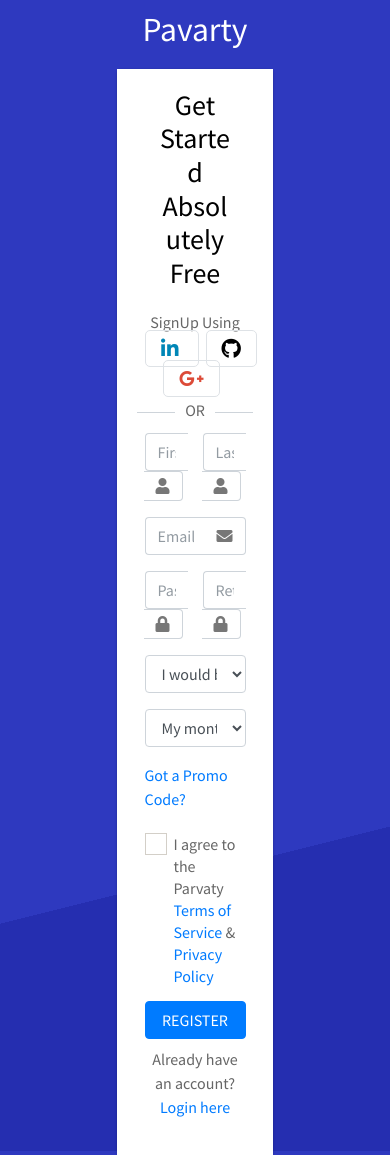
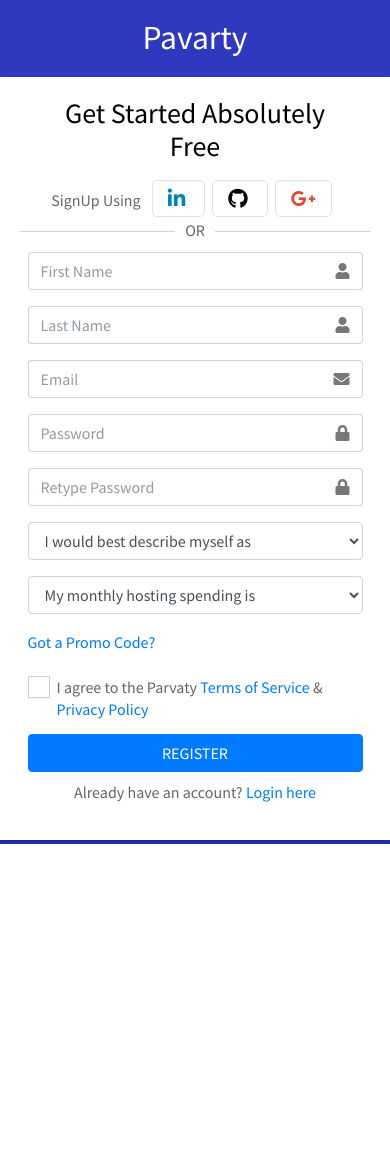
Before and after one commit to michccano/p, a PHP site: page /system/dashboard/register.php in a window 390 px wide. After the commit the page ends 844 px from the top, so only its background shows below. Run offline with PHP 8.4, Linux system fonts and the light colour scheme; some libraries are stand-ins or nearby versions.

Commit message:
mobile responsive of login and register page

```diff
--- a/dashboard/dist/css/style.css
+++ b/dashboard/dist/css/style.css
@@ -20,6 +20,10 @@
 }
 
 /* -- Register Page CSS -- */
+
+.register-box{
+    width: 40%;
+}
 .login-box-msg{
     color: #000;
 }
@@ -71,7 +75,7 @@
     color: white;
     text-align: center;
 }
-.login-carousel img{
+#login-carousel img{
     width: auto;
     margin: 0 auto;
 }
@@ -85,3 +89,14 @@
 #login-carousel .carousel-inner .carousel-item a:hover{
     border-color: #17a2b8 !important;
 }
+
+
+@media only screen and (max-width: 768px) {
+    /* For mobile phones: */
+    .register-box{
+        width: 100%;
+    }
+    #login-carousel img{
+        width: 100%;
+    }
+}
--- a/dashboard/register.php
+++ b/dashboard/register.php
@@ -21,7 +21,7 @@
 </head>
 <body class="hold-transition register-page">
 
-<div class="register-box" style="width: 40%;">
+<div class="register-box" >
     <div class="register-logo">
         <a href="../../index2.html" class=""><b>Pavarty</a>
     </div>
@@ -44,7 +44,7 @@
             <form action="../../index.html" method="post">
                 <div class="container">
                     <div class="row">
-                        <div class="col-6">
+                        <div class="col-sm-12 col-md-6">
                             <div class="input-group mb-3">
                                 <input type="text" class="form-control" placeholder="First Name">
                                 <div class="input-group-append">
@@ -55,7 +55,7 @@
                             </div>
                         </div>
 
-                        <div class="col-6">
+                        <div class="col-sm-12 col-md-6">
                             <div class="input-group mb-3">
                                 <input type="text" class="form-control" placeholder="Last Name">
                                 <div class="input-group-append">
@@ -77,7 +77,7 @@
                             </div>
                         </div>
 
-                        <div class="col-6">
+                        <div class="col-sm-12 col-md-6">
                             <div class="input-group mb-3">
                                 <input type="text" class="form-control" placeholder="Password">
                                 <div class="input-group-append">
@@ -88,7 +88,7 @@
                             </div>
                         </div>
 
-                        <div class="col-6">
+                        <div class="col-sm-12 col-md-6">
                             <div class="input-group mb-3">
                                 <input type="text" class="form-control" placeholder="Retype Password">
                                 <div class="input-group-append">
```
Also changed, not shown: dashboard/application.php (+0 -12 lines).
